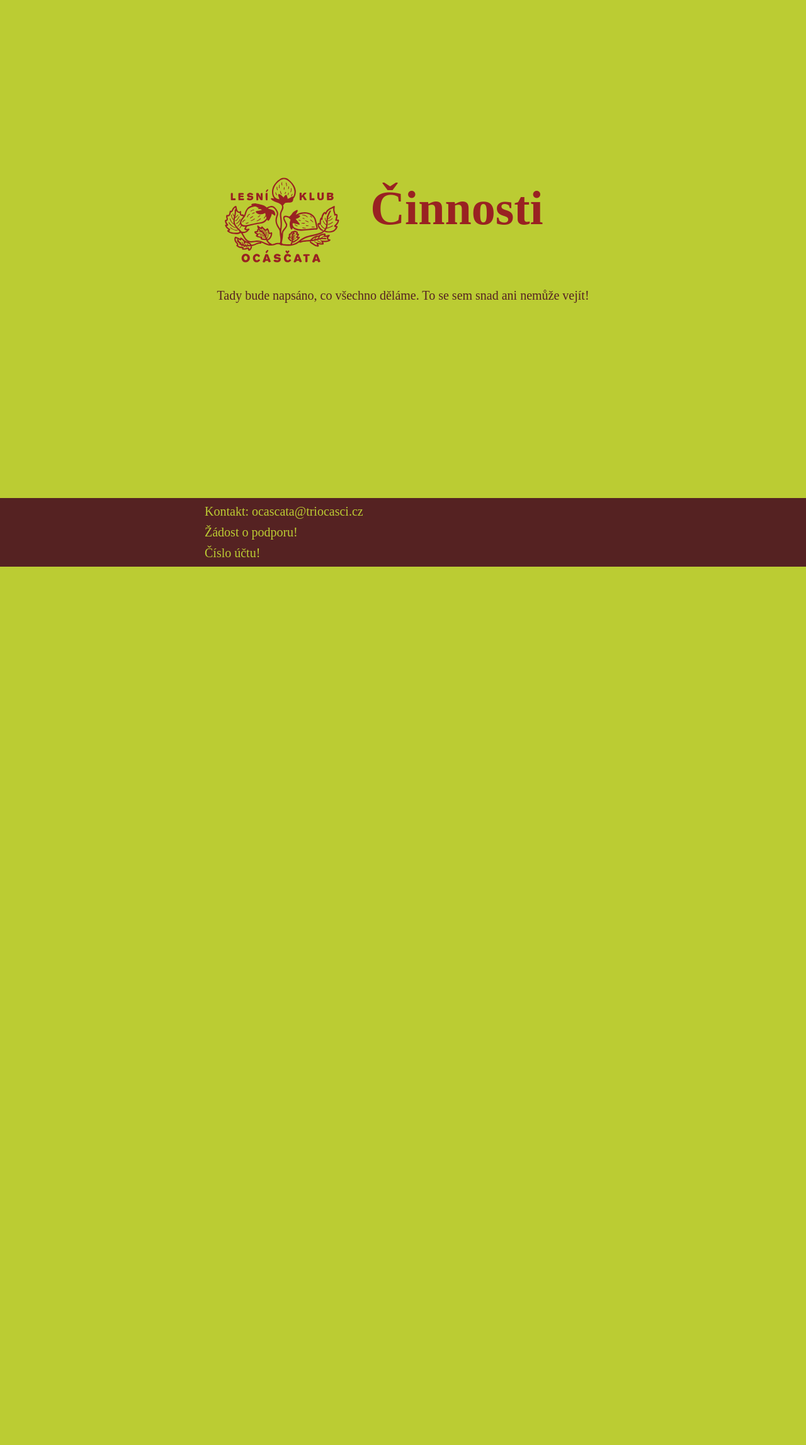
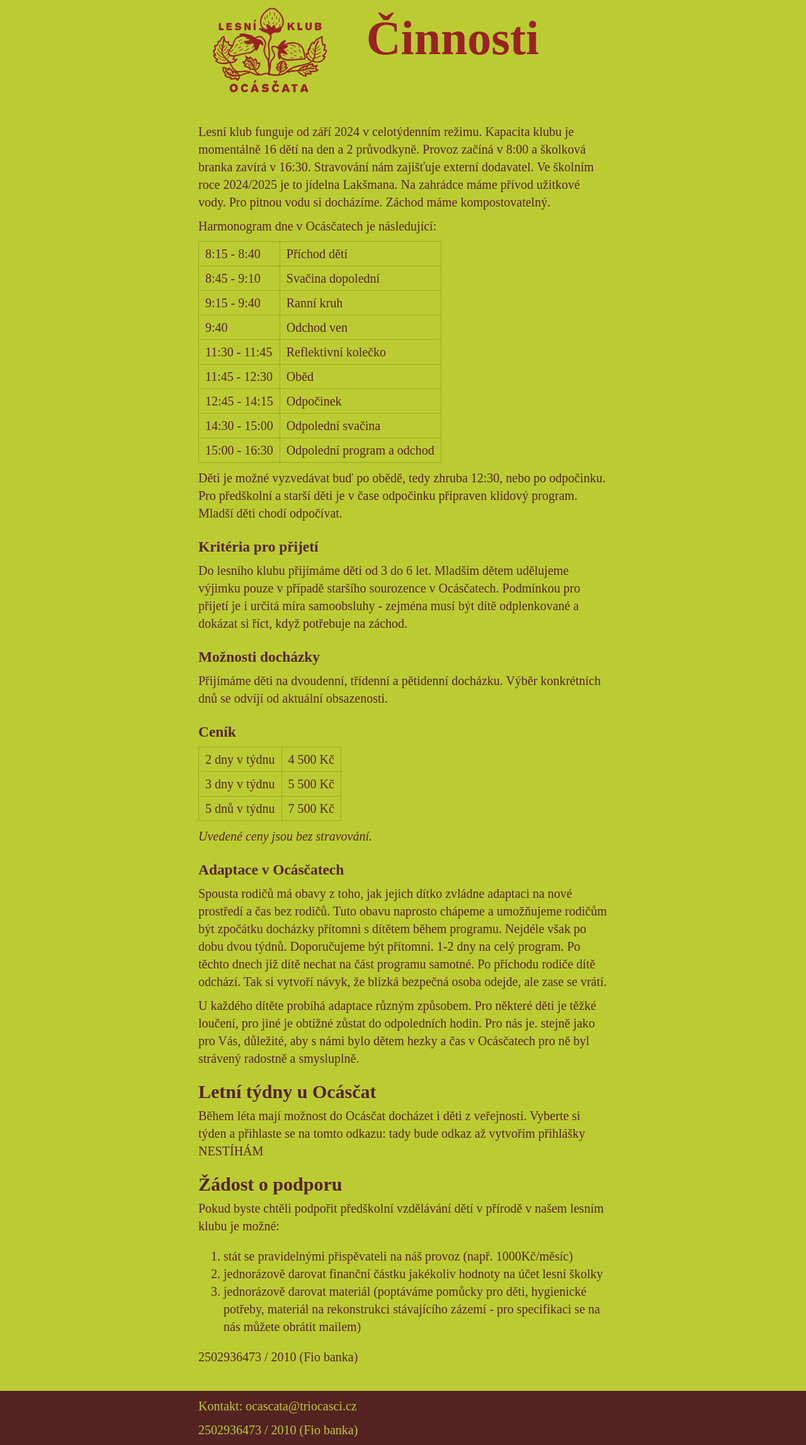
Before and after one commit to tasuki/ocascata, a Jekyll site: the page built from _pages/cinnosti.md, in a window 1280 px wide. Shown: the whole page at 63% size. Built offline with Jekyll 4.4.1, drawn with Linux system fonts in a browser that asks for light colours; some web fonts are replaced; before the commit the page ends 900 px from its top, so only the background shows below that.

Commit message:
Markdown & some actual texts

```diff
--- a/_layouts/default.html
+++ b/_layouts/default.html
@@ -25,8 +25,7 @@
 <footer>
 	<div class="pad">
 		<p>Kontakt: ocascata@triocasci.cz</p>
-		<p>Žádost o podporu!</p>
-		<p>Číslo účtu!</p>
+		<p>2502936473 / 2010 (Fio banka)</p>
 	</div>
 </footer>
 
--- a/_pages/cinnosti.html
+++ /dev/null
@@ -1,6 +0,0 @@
----
-layout: subpage
-title: Činnosti
----
-
-<p>Tady bude napsáno, co všechno děláme. To se sem snad ani nemůže vejít!</p>
--- /dev/null
+++ b/_pages/cinnosti.md
@@ -0,0 +1,60 @@
+---
+layout: subpage
+title: Činnosti
+---
+
+Lesní klub funguje od září 2024 v celotýdenním režimu. Kapacita klubu je momentálně 16 dětí na den a 2 průvodkyně. Provoz začíná v 8:00 a školková branka zavírá v 16:30. Stravování nám zajišťuje externí dodavatel. Ve školním roce 2024/2025 je to jídelna Lakšmana. Na zahrádce máme přívod užitkové vody. Pro pitnou vodu si docházíme. Záchod máme kompostovatelný.
+
+Harmonogram dne v Ocásčatech je následující:
+
+| ------------- | -------------------------- |
+| 8:15 - 8:40   | Příchod dětí               |
+| 8:45 - 9:10   | Svačina dopolední          |
+| 9:15 - 9:40   | Ranní kruh                 |
+| 9:40          | Odchod ven                 |
+| 11:30 - 11:45 | Reflektivní kolečko        |
+| 11:45 - 12:30 | Oběd                       |
+| 12:45 - 14:15 | Odpočinek                  |
+| 14:30 - 15:00 | Odpolední svačina          |
+| 15:00 - 16:30 | Odpolední program a odchod |
+
+Děti je možné vyzvedávat buď po obědě, tedy zhruba 12:30, nebo po odpočinku. Pro předškolní a starší děti je v čase odpočinku připraven klidový program. Mladší děti chodí odpočívat.
+
+
+### Kritéria pro přijetí
+
+Do lesního klubu přijímáme děti od 3 do 6 let. Mladším dětem udělujeme výjimku pouze v případě staršího sourozence v Ocásčatech. Podmínkou pro přijetí je i určitá míra samoobsluhy - zejména musí být dítě odplenkované a dokázat si říct, když potřebuje na záchod.
+
+### Možnosti docházky
+
+Přijímáme děti na dvoudenní, třídenní a pětidenní docházku. Výběr konkrétních dnů se odvíjí od aktuální obsazenosti.
+
+### Ceník
+
+| 2 dny v týdnu | 4 500 Kč |
+| 3 dny v týdnu | 5 500 Kč |
+| 5 dnů v týdnu | 7 500 Kč |
+
+_Uvedené ceny jsou bez stravování._
+
+### Adaptace v Ocásčatech
+
+Spousta rodičů má obavy z toho, jak jejich dítko zvládne adaptaci na nové prostředí a čas bez rodičů. Tuto obavu naprosto chápeme a umožňujeme rodičům být zpočátku docházky přítomni s dítětem během programu. Nejdéle však po dobu dvou týdnů. Doporučujeme být přítomni. 1-2 dny na celý program. Po těchto dnech již dítě nechat na část programu samotné. Po příchodu rodiče dítě odchází. Tak si vytvoří návyk, že blízká bezpečná osoba odejde, ale zase se vrátí.
+
+U každého dítěte probíhá adaptace různým způsobem. Pro některé děti je těžké loučení, pro jiné je obtížné zůstat do odpoledních hodin. Pro nás je. stejně jako pro Vás, důležité, aby s námi bylo dětem hezky a čas v Ocásčatech pro ně byl strávený radostně a smysluplně.
+
+
+## Letní týdny u Ocásčat
+
+Během léta mají možnost do Ocásčat docházet i děti z veřejnosti. Vyberte si týden a přihlaste se na tomto odkazu: tady bude odkaz až vytvořím přihlášky NESTÍHÁM
+
+
+## Žádost o podporu
+
+Pokud byste chtěli podpořit předškolní vzdělávání dětí v přírodě v našem lesním  klubu je možné:
+
+1. stát se pravidelnými přispěvateli na náš provoz (např. 1000Kč/měsíc)
+2. jednorázově darovat finanční částku jakékoliv hodnoty na účet lesní školky
+3. jednorázově darovat materiál (poptáváme pomůcky pro děti, hygienické potřeby, materiál na rekonstrukci stávajícího zázemí - pro specifikaci se na nás můžete obrátit mailem)
+
+2502936473 / 2010 (Fio banka)
--- a/_pages/o-nas.html
+++ /dev/null
@@ -1,6 +0,0 @@
----
-layout: subpage
-title: O nás
----
-
-<p>To jsem zvědav, co bude napsáno tady. Možná něco o historii, o přístupu, o průvodkyních? Necháme se přeqapiti...</p>
--- a/public/style.css
+++ b/public/style.css
@@ -3,6 +3,7 @@
 	--text:   #522;
 	--high1:  #922;
 	--high2:  #FFA;
+	--border: #9A2;
 }
 
 @font-face {
@@ -18,6 +19,7 @@ body {
 	color: var(--text);
 	font-size: 20px;
 	font-family: "Bricolage Grotesque";
+	line-height: 1.4em;
 
 	display: grid;
 	grid-template-rows: 1fr auto;
@@ -86,5 +88,9 @@ footer {
 
 /* concrete content */
 
-p { margin: 10px; }
+a { color: var(--high1); }
+h2, h3, h4 { margin: 25px 0 10px 0; }
+p { margin: 10px 0; }
+table { border: 1px solid var(--border); border-collapse: collapse; }
+td { padding: 5px 10px; border: 1px solid var(--border); }
 .photo { width: 100%; margin-bottom: 10px; }
```
Also changed, not shown: _pages/kde.md (renamed from _pages/kde.html, +1 -1 lines), _pages/o-nas.md (added, +20 -0 lines), _pages/404.md (renamed from _pages/404.html), _pages/zahrada.md (renamed from _pages/zahrada.html), _pages/zazemi.md (renamed from _pages/zazemi.html).
